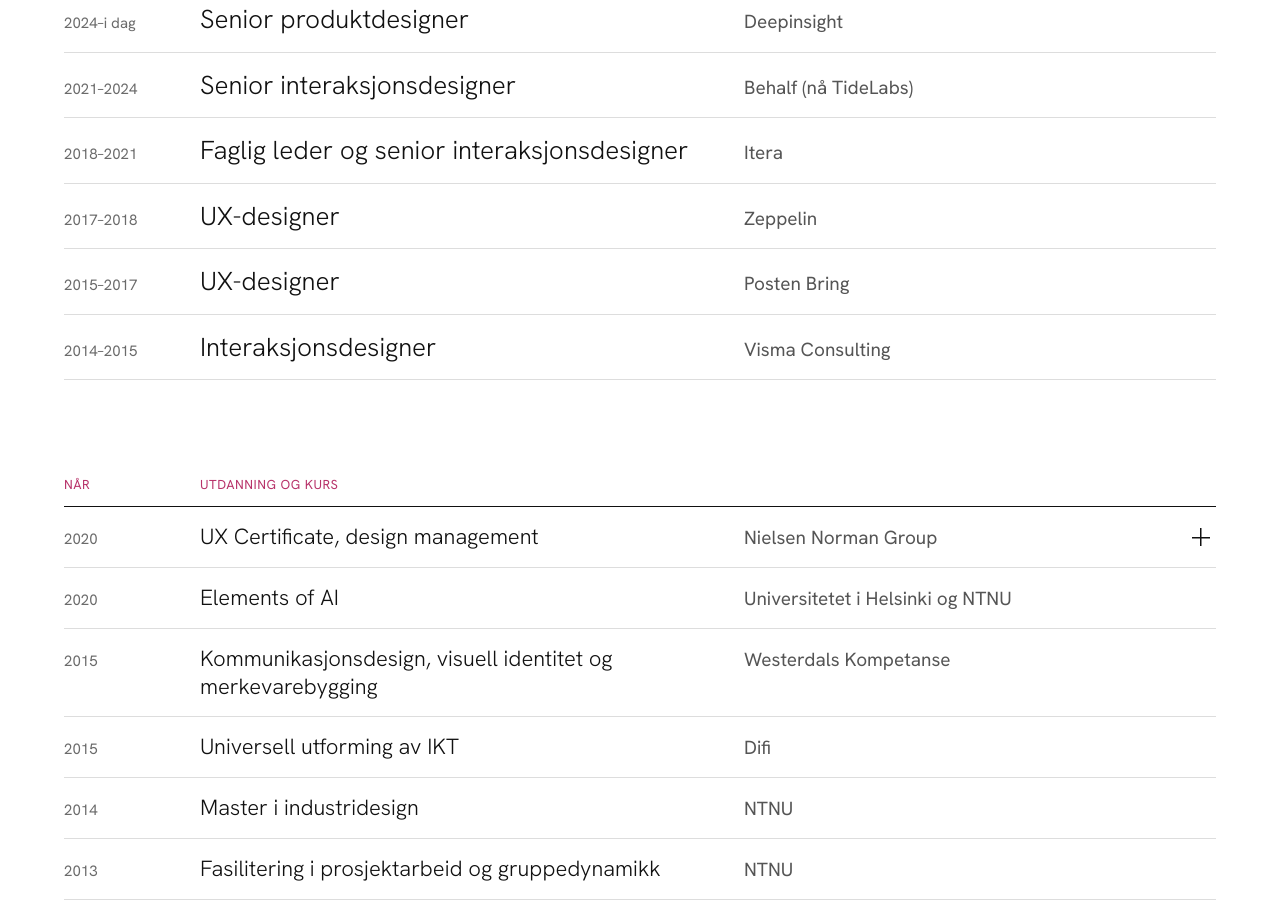
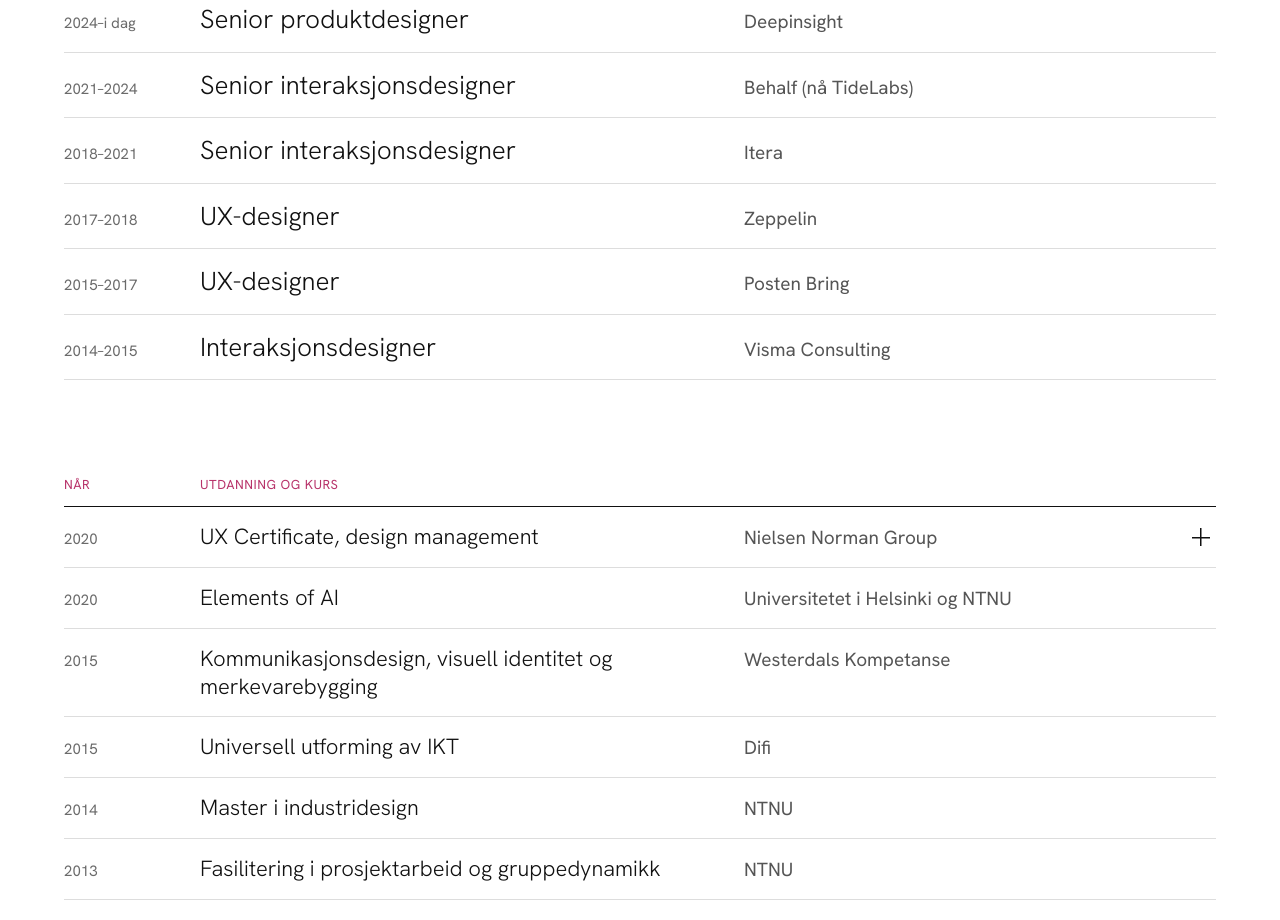
Before and after one commit to marthekobro/marthekobro.github.io, a plain HTML site: page index.html in a window 1280 px wide. Shown: the part 1890-2810 px from the top of the page. Drawn offline with Linux system fonts and the light colour scheme.

Commit message:
Shorten the Itera job title (#8)
Co-Authored-By: Claude Opus 5.5 <noreply@anthropic.com>
Claude-Session: https://claude.ai/code/session_01FprJxmbcxExy6FgE5L6uWT

```diff
--- a/index.html
+++ b/index.html
@@ -70,7 +70,7 @@
     <ol>
       <li class="item"><span class="when">2024–i dag</span><span class="what">Senior produktdesigner</span><span class="where">Deepinsight</span></li>
       <li class="item"><span class="when">2021–2024</span><span class="what">Senior interaksjonsdesigner</span><span class="where">Behalf (nå TideLabs)</span></li>
-      <li class="item"><span class="when">2018–2021</span><span class="what">Faglig leder og senior interaksjonsdesigner</span><span class="where">Itera</span></li>
+      <li class="item"><span class="when">2018–2021</span><span class="what">Senior interaksjonsdesigner</span><span class="where">Itera</span></li>
       <li class="item"><span class="when">2017–2018</span><span class="what">UX-designer</span><span class="where">Zeppelin</span></li>
       <li class="item"><span class="when">2015–2017</span><span class="what">UX-designer</span><span class="where">Posten Bring</span></li>
       <li class="item"><span class="when">2014–2015</span><span class="what">Interaksjonsdesigner</span><span class="where">Visma Consulting</span></li>
```
